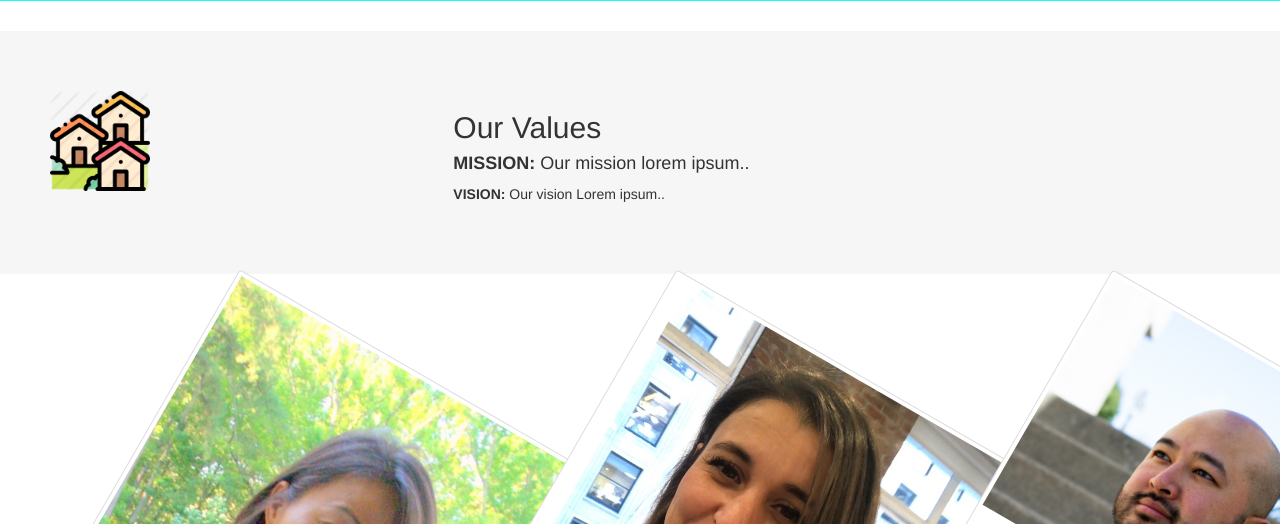
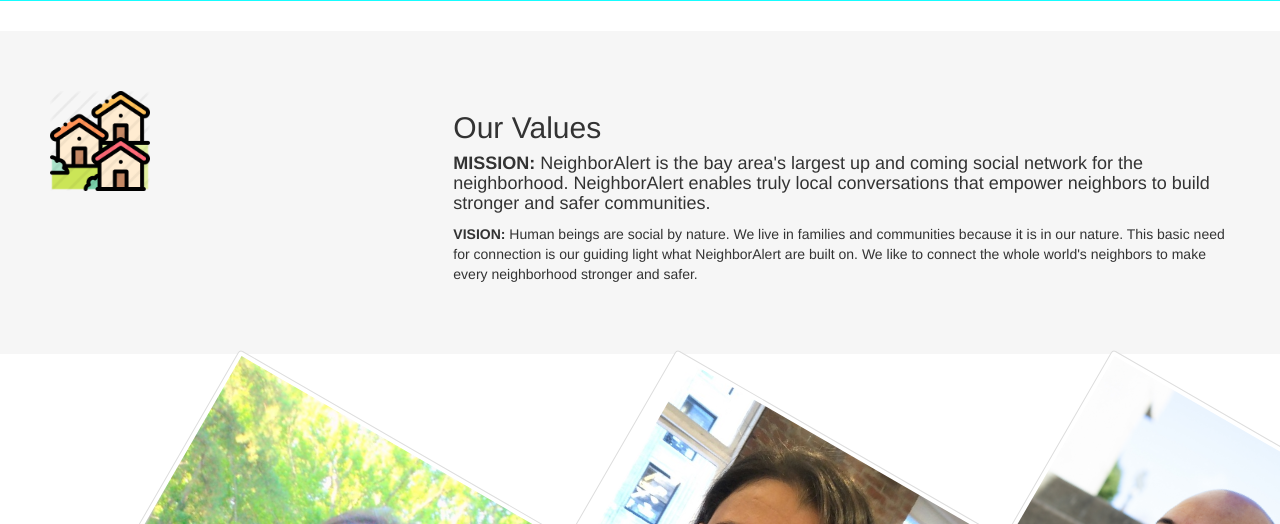
Before and after one commit to nassBouz/Project3-NeighborAlert, a Python web app: template templates/aboutUs.html in a window 1280 px wide; the page is wider, and only the part inside the window is pictured. Shown: the part 388-912 px from the top of that part. Run offline with Jinja, Linux system fonts and the light colour scheme; the template is opened without the code that fills it, so the values that code supplies are empty; some libraries are stand-ins or nearby versions.

Commit message:
update about us

```diff
--- a/templates/aboutUs.html
+++ b/templates/aboutUs.html
@@ -59,8 +59,8 @@
     </div>
     <div class="col-sm-8">
       <h2>Our Values</h2>
-      <h4><strong>MISSION:</strong> Our mission lorem ipsum..</h4>
-      <p><strong>VISION:</strong> Our vision Lorem ipsum..</p>
+      <h4><strong>MISSION:</strong> NeighborAlert is the bay area's largest up and coming social network for the neighborhood. NeighborAlert enables truly local conversations that empower neighbors to build stronger and safer communities.</h4>
+      <p><strong>VISION:</strong> Human beings are social by nature. We live in families and communities because it is in our nature. This basic need for connection is our guiding light what NeighborAlert are built on.  We like to connect the whole world's neighbors to make every neighborhood stronger and safer.</p>
     </div>
   </div>
 </div>
```
